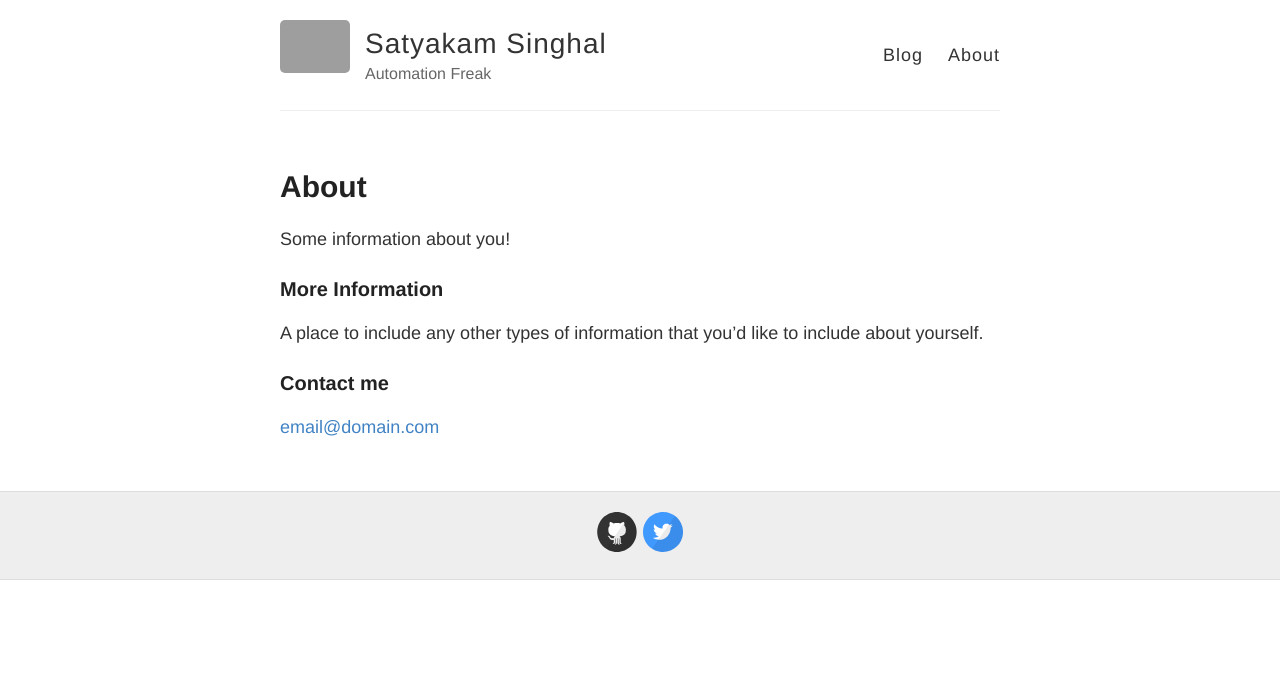
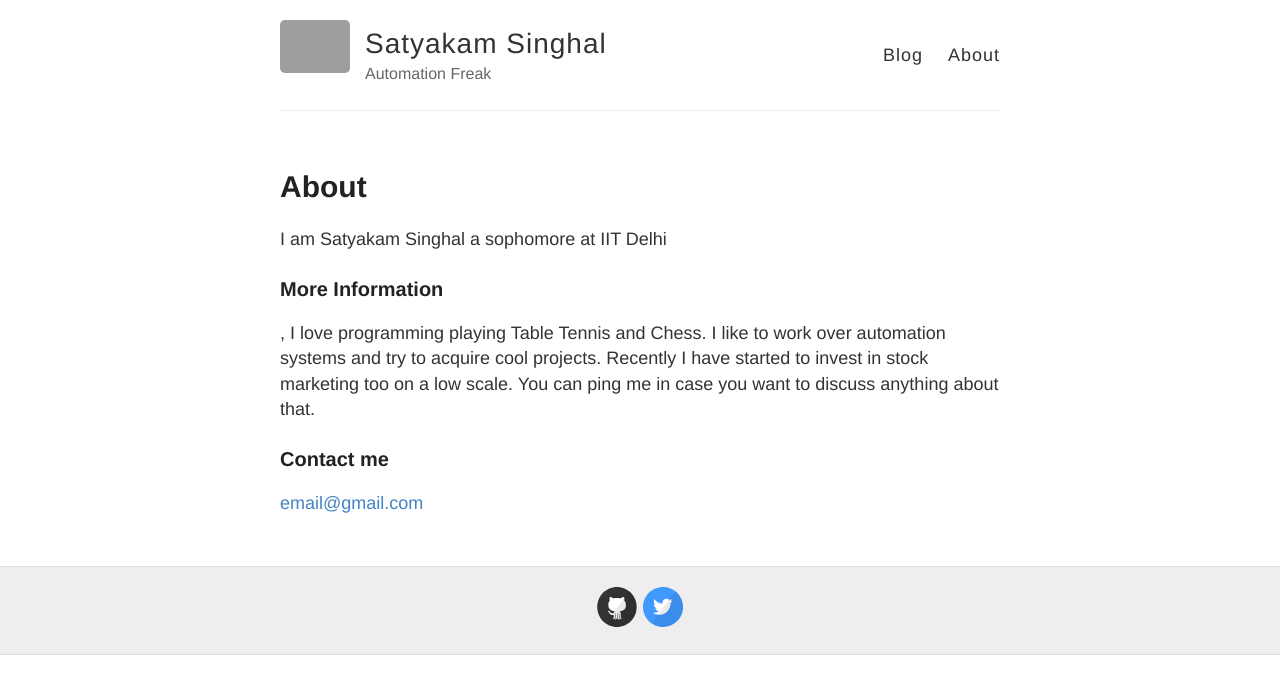
Before and after one commit to satyakam7/satyakam7.github.io, a Jekyll site: the page built from about.md, in a window 1280 px wide. Shown: the top 694 px of the page. Built offline with Jekyll 4.4.1, drawn with Linux system fonts in a browser that asks for light colours; grey boxes are pictures that could not be loaded.

Commit message:
Update about.md

```diff
--- a/about.md
+++ b/about.md
@@ -4,12 +4,11 @@ title: About
 permalink: /about/
 ---
 
-Some information about you!
+I am Satyakam Singhal a sophomore at IIT Delhi
+### More Information
+, I love programming playing Table Tennis and Chess. I like to work over automation systems and try to acquire cool projects. Recently I have started to invest in stock marketing too on a low scale. You can ping me in case you want to discuss anything about that.
 
-### More Information
-
-A place to include any other types of information that you'd like to include about yourself.
 
 ### Contact me
 
-[email@domain.com](mailto:email@domain.com)
+[email@gmail.com](mailto:satyakam068@gmail.com)
```
